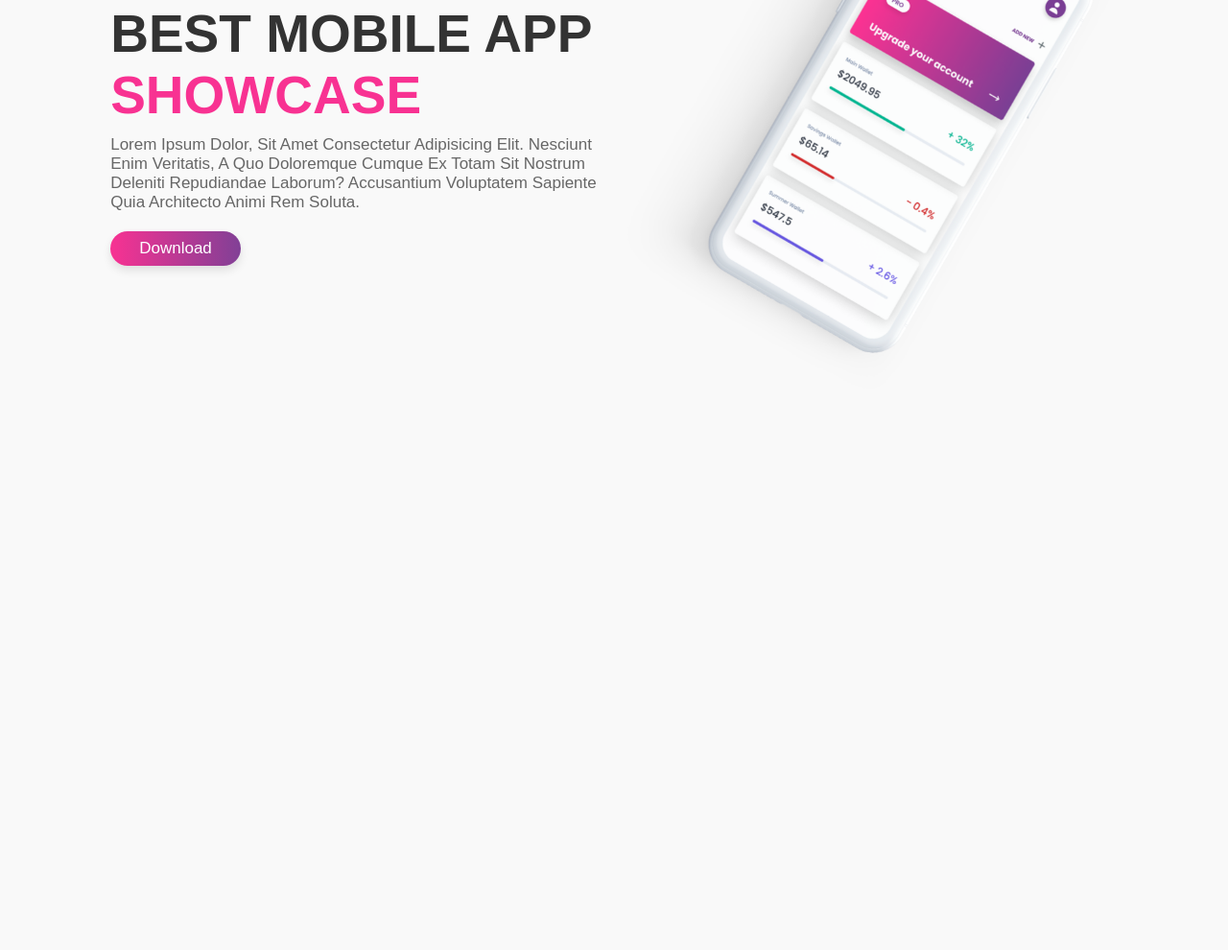
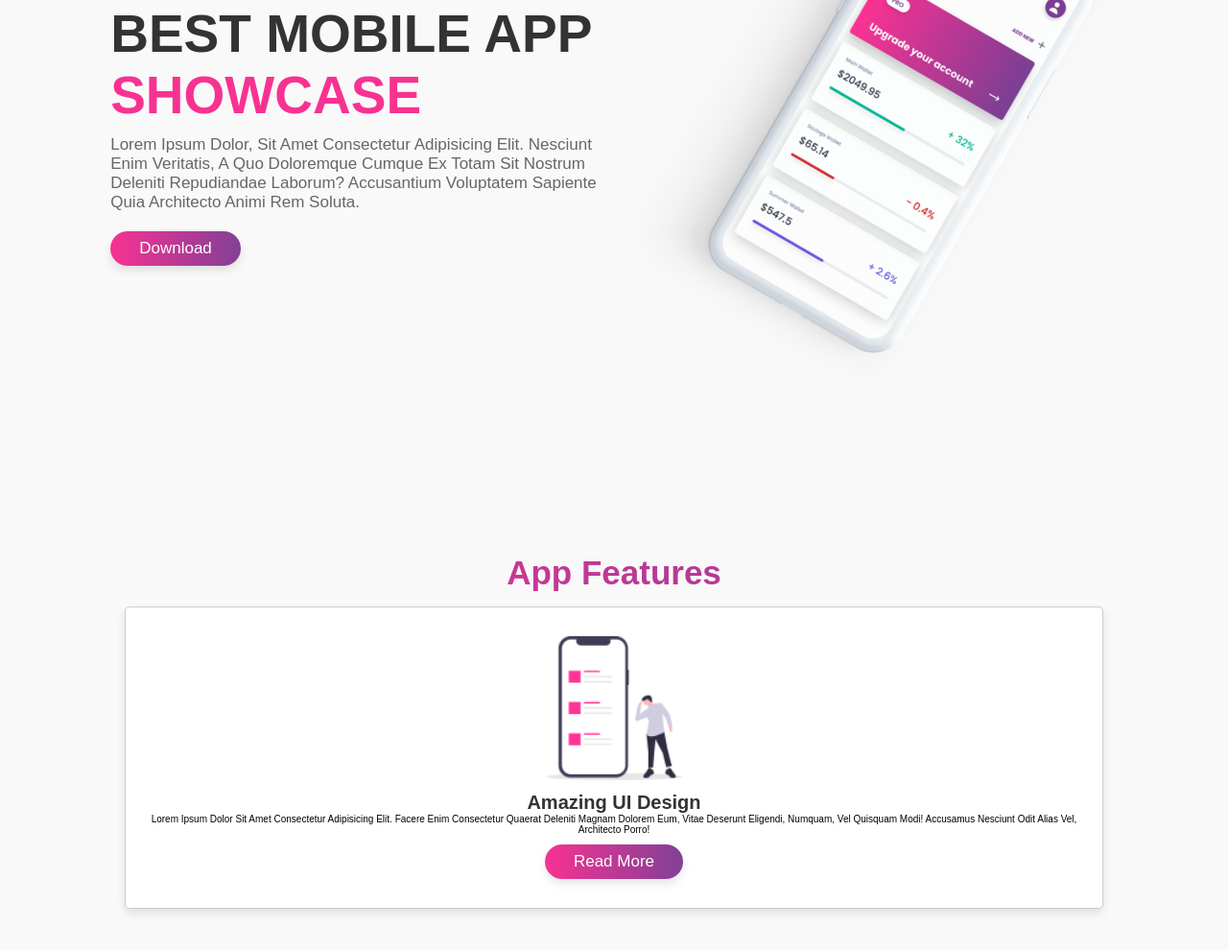
Before and after one commit to zentyk/ricomenu.digital, a website built with Vite: page index.html in a window 1280 px wide. Shown: the part 298-1288 px from the top of the page at 96% size. Before the commit the page ends 800 px from the top, so only its background shows below. Built offline with nearby package versions, Linux system fonts and the light colour scheme; files whose address does not match are found by name.

Commit message:
added files

```diff
--- a/index.html
+++ b/index.html
@@ -34,6 +34,17 @@
         <img src="./assets/image/home-img.png" alt="">
       </div>
     </section>
+    <section class="features" id="features">
+      <h1 class="heading">app features</h1>
+      <div class="box-container">
+        <div class="box">
+          <img src="./assets/image/f-icon1.png">
+          <h3>amazing UI design</h3>
+          <p>Lorem ipsum dolor sit amet consectetur adipisicing elit. Facere enim consectetur quaerat deleniti magnam dolorem eum, vitae deserunt eligendi, numquam, vel quisquam modi! Accusamus nesciunt odit alias vel, architecto porro!</p>
+          <a href="#" class="btn">read more</a>
+        </div>
+      </div>
+    </section>
     <script type="module" src="/src/main.ts"></script>
   </body>
 </html>
--- a/src/style.css
+++ b/src/style.css
@@ -138,6 +138,48 @@ section {
   transition: all 0.3s linear;
 }
 
+.heading {
+  text-align: center;
+background: var(--gradient);
+  color: transparent;
+  -webkit-background-clip: text;
+  background-clip: text;
+  font-size: 3.5rem;
+}
+
+.features .box-container{
+  display: flex;
+  align-items: center;
+  justify-content: center;
+  flex-wrap: wrap;
+}
+
+.features .box-container .box{
+  flex: 1 1 30rem;
+  background:#fff;
+  border-radius: .5rem;
+  border: .1rem solid rgba(0,0,0,.2);
+  box-shadow: 0 .5rem 1rem rgba(0, 0, 0, .1);
+  margin: 1.5rem;
+  padding: 3rem 2rem;
+  border-radius: .5rem;
+  text-align: center;
+
+  transition: .2s linear;
+}
+
+.features .box-container .box img {
+  height: 15rem;
+}
+
+.features .box-container .box h3{
+  font-size: 2rem;
+  color:#333;
+  padding-top: 1rem;
+}
+
+
+
 @media screen and (max-width: 991px){
   section{
     padding: 0 3%;
```
